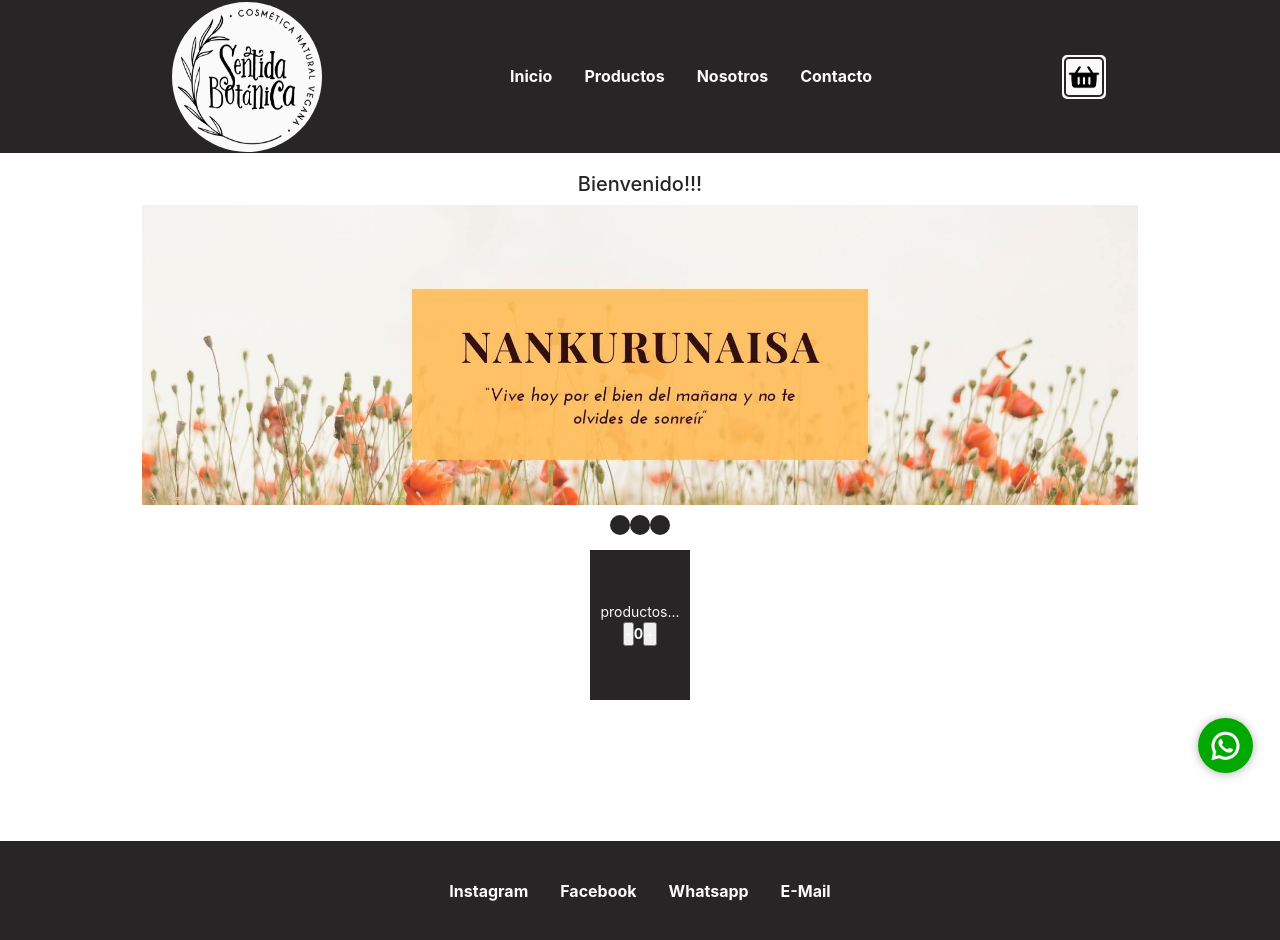
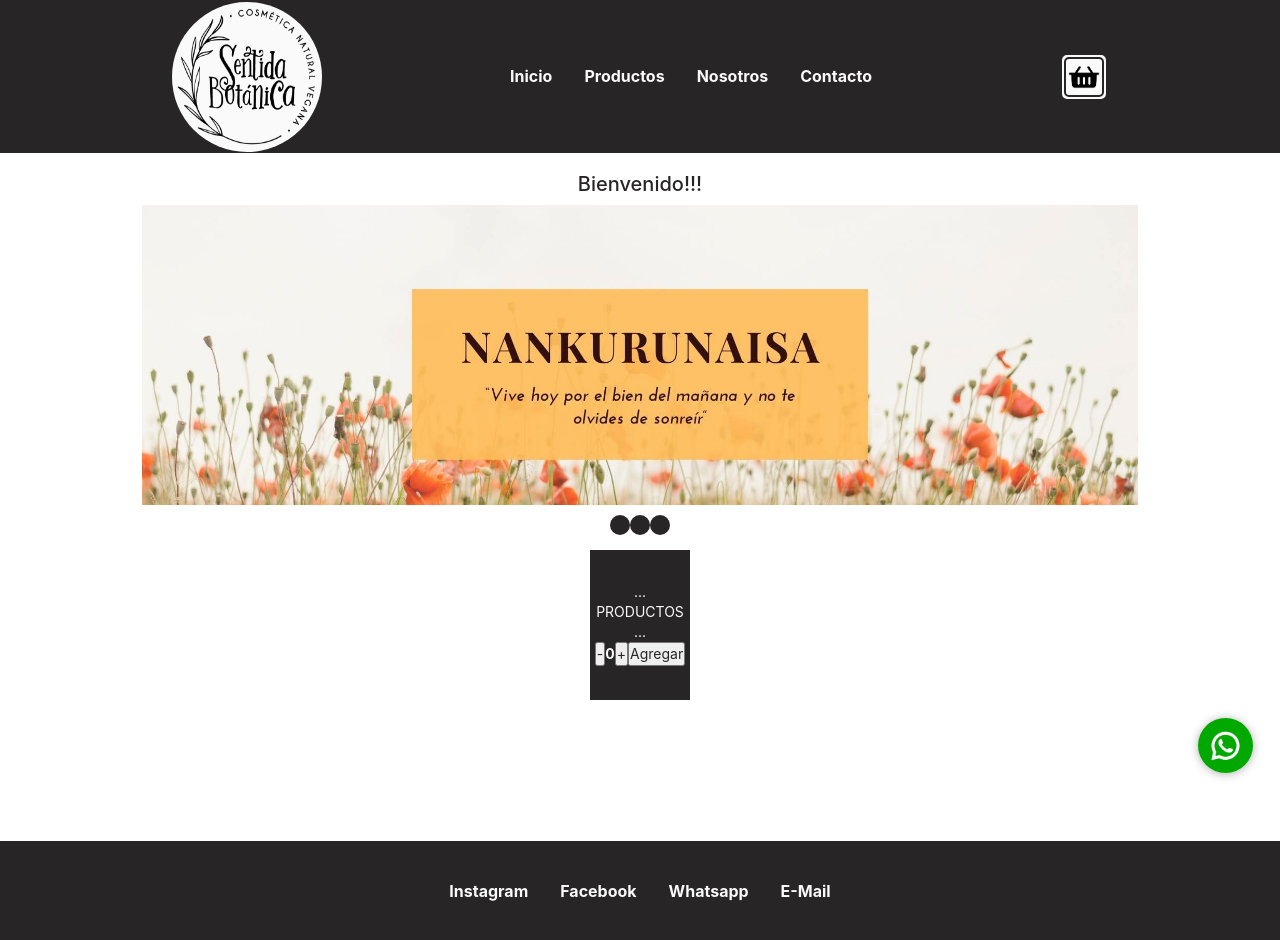
Before and after one commit to PuchikoNyu/e-commerce-dulce-puchiko, a React (Create React App) app: page / in a window 1280 px wide. Built offline with nearby package versions, Linux system fonts and the light colour scheme.

Commit message:
contador arreglo

```diff
--- a/src/components/main/Cards.jsx
+++ b/src/components/main/Cards.jsx
@@ -5,7 +5,7 @@ const Cards = () => {
 
     return (
         <div className="tarjeta">
-            <div> productos... </div>
+            <div> ... PRODUCTOS ... </div>
             <ItemCount />
         </div>
     );
--- a/src/components/main/ItemCount.jsx
+++ b/src/components/main/ItemCount.jsx
@@ -23,9 +23,10 @@ function ItemCount ({}) {
 
     return (
         <div>
-            <button onClick= { resta }>-</button>
+            <button onClick= { resta } className="botonUno">-</button>
             <label> { contador } </label>
-            <button onClick= { suma }>+</button>
+            <button onClick= { suma } className="botonUno">+</button>
+            <button className="botonUno">Agregar</button>
         </div>
     )
 };
--- a/src/components/main/ItemListContainer.css
+++ b/src/components/main/ItemListContainer.css
@@ -92,3 +92,6 @@ ul.slider li:target {
     width: 100px;
     height: 150px;
 }
+.botonUno {
+    color: #272525;
+}
```
